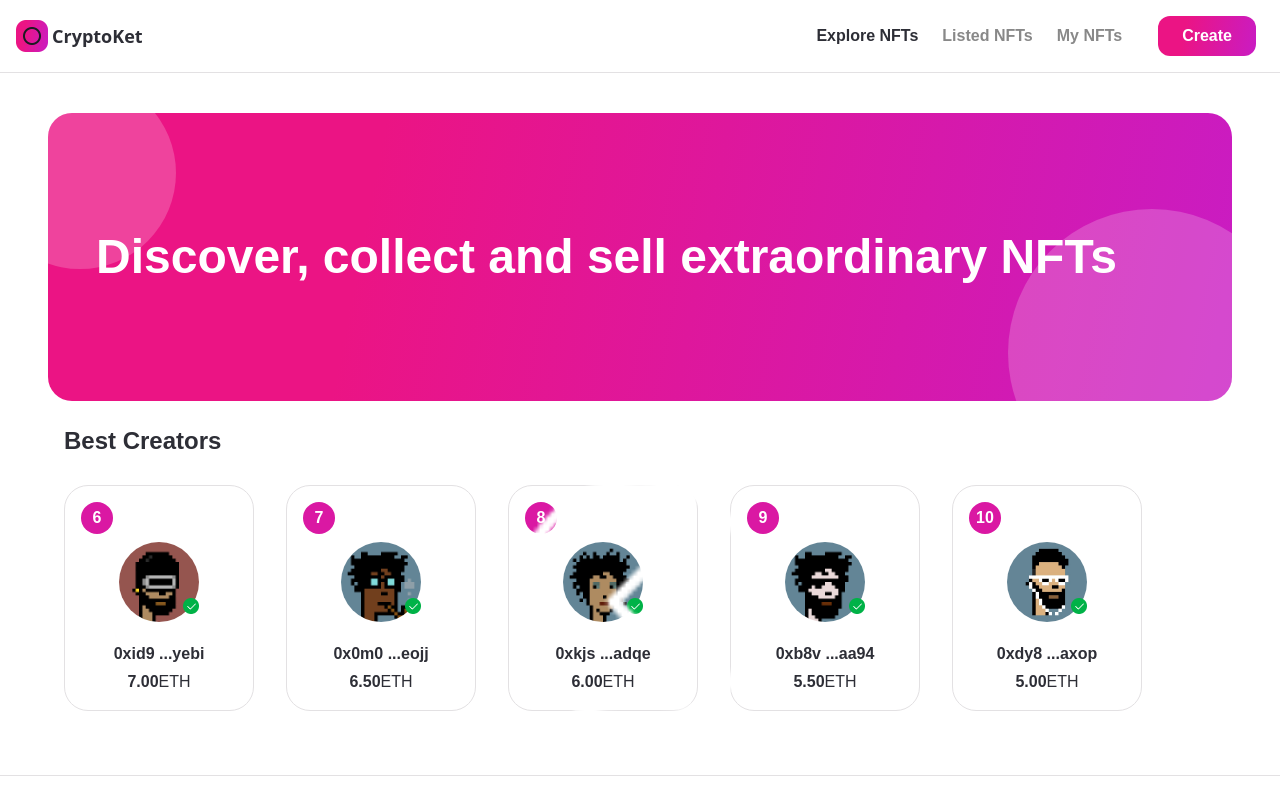
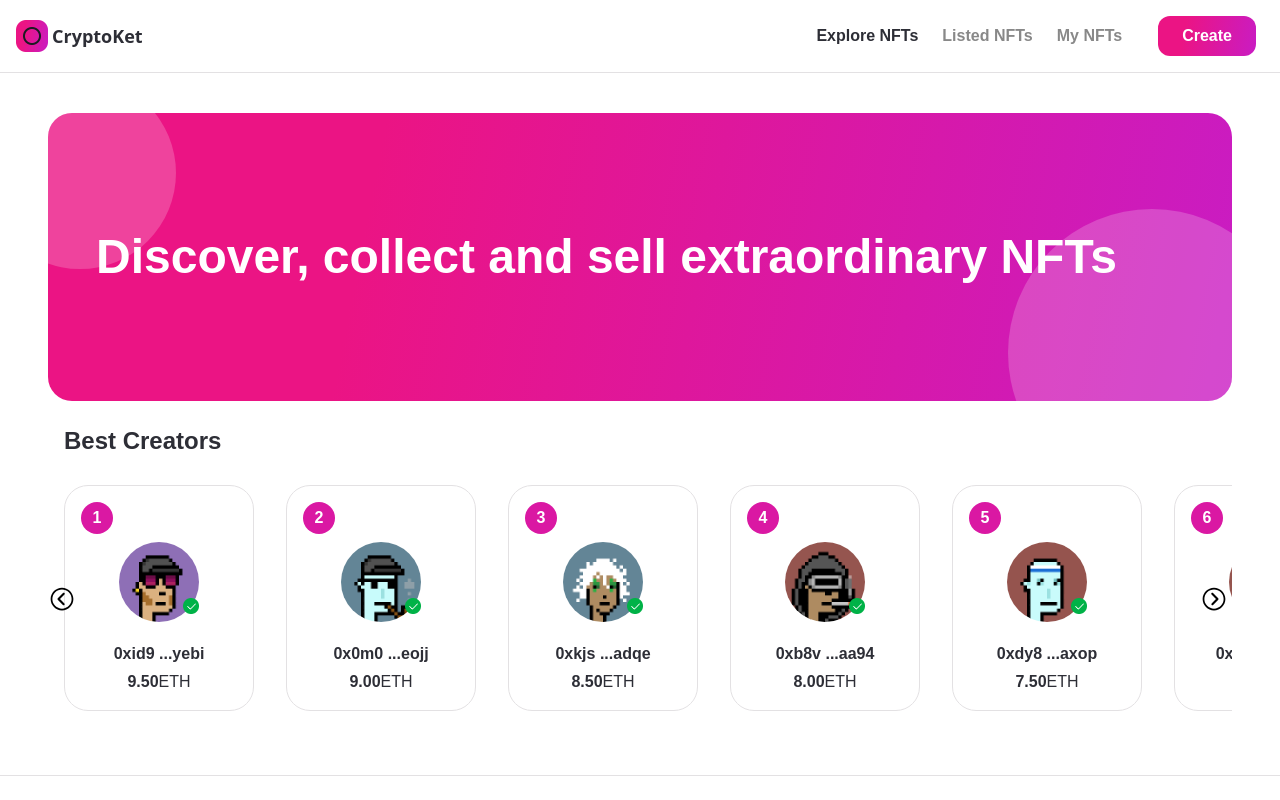
Before and after one commit to vitch07/Crypto-Hat, a Next.js app: page / in a window 1280 px wide. Shown: the top 800 px of the page. Built offline with nearby package versions, Linux system fonts and the light colour scheme.

Commit message:
finished topseller component

```diff
--- a/component/Topseller.jsx
+++ b/component/Topseller.jsx
@@ -1,12 +1,46 @@
 "use client";
 import { useState, useEffect, useRef } from "react";
-import Image from "next/image";
 import CreatorCard from "./CreatorCard";
 import images from "../assets";
 import makeid from "@/utils/makeid";
+import { IoIosArrowDropleft, IoIosArrowDropright } from "react-icons/io";
+
 function Topseller() {
+  const [hideButtons, setHideButtons] = useState(false);
   const parentRef = useRef(null);
   const scrollRef = useRef(null);
+
+  const handleScroll = (direction) => {
+    const { current } = scrollRef;
+
+    const scrollAmount = window.innerWidth > 1000 ? 270 : 210;
+
+    if (direction == "left") {
+      current.scrollLeft -= scrollAmount;
+    } else {
+      current.scrollLeft += scrollAmount;
+    }
+  };
+
+  const isScrollable = () => {
+    const { current } = scrollRef;
+    const { current: parent } = parentRef;
+
+    if (current?.scrollWidth >= parent?.offsetWidth) {
+      setHideButtons(false);
+    } else {
+      setHideButtons(true);
+    }
+  };
+
+  useEffect(() => {
+    isScrollable();
+    window.addEventListener("resize", isScrollable);
+
+    return () => {
+      window.removeEventListener("resize", isScrollable);
+    };
+  });
 
   return (
     <div>
@@ -18,7 +52,7 @@ function Topseller() {
           className="flex flex-row w-max overflow-x-scroll no-scrollbar select-none"
           ref={scrollRef}
         >
-          {[6, 7, 8, 9, 10].map((i) => (
+          {[1, 2, 3, 4, 5, 6].map((i) => (
             <CreatorCard
               key={`creator-${i}`}
               rank={i}
@@ -27,17 +61,33 @@ function Topseller() {
               creatorEths={10 - i * 0.5}
             />
           ))}
+
+          {!hideButtons && (
             <>
-            <div>
-              <Image
-                src={images.left}
+              <div
+                onClick={() => handleScroll("left")}
+                className="absolute w-8 h-8 minlg:w-12 minlg:h-12 top-45 cursor-pointer left-0"
+              >
+                <IoIosArrowDropleft
                   layout="fill"
-                objectFit="contain"
+                  objectfit="contain"
                   alt="left-arrow"
-                className="bg-nft-dark-1"
+                  className="w-7 h-7"
+                />
+              </div>
+              <div
+                onClick={() => handleScroll("right")}
+                className="absolute w-8 h-8 minlg:w-12 minlg:h-12 top-45 cursor-pointer right-0"
+              >
+                <IoIosArrowDropright
+                  layout="fill"
+                  objectfit="contain"
+                  alt="right-arrow"
+                  className="w-7 h-7"
                 />
               </div>
             </>
+          )}
         </div>
       </div>
     </div>
```
Lines whose indentation alone changed are shown as unchanged.
